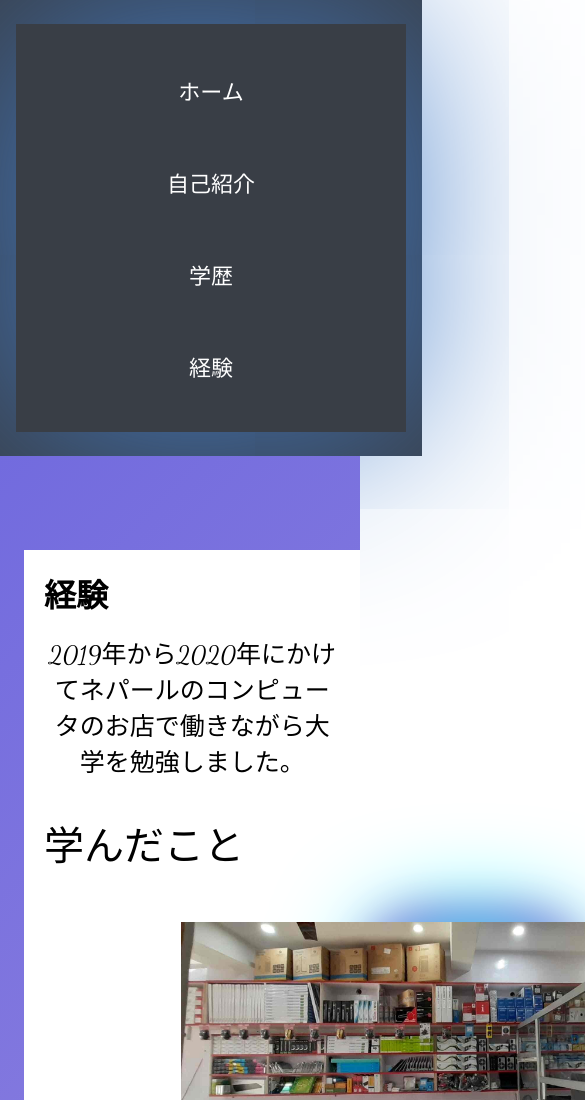
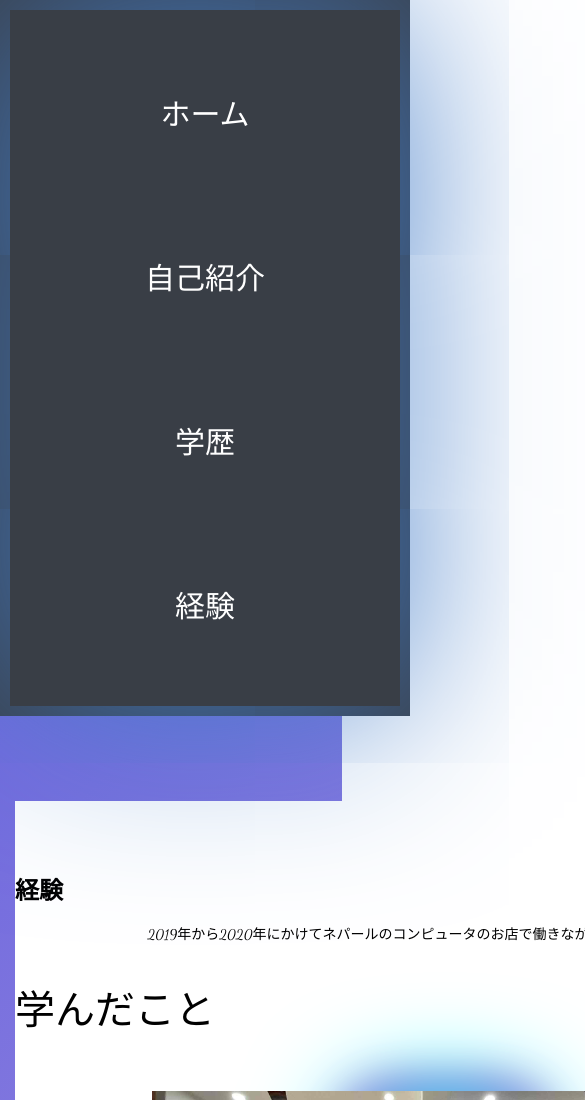
Before and after one commit to biseshemchuri/bio, a plain HTML site: page 経験.html in a window 390 px wide. Shown: the top 1100 px of the page, 585 px wide, since content can reach past the window. Drawn offline with nearby package versions, Linux system fonts and the light colour scheme; a web font is replaced by a local one.

Commit message:
Update style.css
this makes a littel bit good in responsive

```diff
--- a/style.css
+++ b/style.css
@@ -488,7 +488,7 @@ font-family: "Open Sans", sans-serif;
 
 
 }
-/* @media (max-width: 1024px) {
+@media (max-width: 1024px) {
   .container {
     flex-direction: column;
   }
@@ -496,78 +496,77 @@ font-family: "Open Sans", sans-serif;
   .sidebar {
     width: 100%;
     height: auto;
-    transform: none;
     position: relative;
+    flex-direction: row;
+    justify-content: space-around;
+    padding: 10px;
+  }
+.div.main{
+  width: 900px;
+}
+  .sidebar a {
+    padding: 10px 15px;
+    font-size: 16px;
   }
 
   .main {
-    width: 100%;
-    height: auto;
+    margin-left: 0;
+    padding: 20px;
+  }
+}
+
+@media (max-width: 768px) {
+  .main h1 {
+    font-size: 28px;
   }
 
-  .info {
+  .main p,
+  .main li {
+    font-size: 16px;
+    line-height: 1.5;
+  }
+
+  .photo-grid {
+    grid-template-columns: repeat(auto-fit, minmax(120px, 1fr));
+    gap: 10px;
+  }
+
+  .profile {
     flex-direction: column;
     align-items: center;
-    height: auto;
-    margin: 50px auto;
   }
 
-  .divpic img {
-    height: auto;
-    width: 90%;
+  .profile img {
+    width: 100%;
     max-width: 300px;
   }
+}
 
-  .devinfo {
-    text-align: center;
-    padding: 20px;
-  }
-} */
-@media (max-width: 768px) {
-  .container {
+@media (max-width: 480px) {
+  .sidebar {
     flex-direction: column;
+    align-items: center;
   }
 
-  .sidebar {
-    width: 100%;
-    text-align: center;
-    padding: 1.5rem 1rem;
+  .sidebar a {
+    font-size: 14px;
+    padding: 8px;
   }
 
   .main {
-    padding: 1.5rem;
+    padding: 15px;
   }
 
-  .intrest-and-photos ul {
-    flex-direction: column;
+  .main h1 {
+    font-size: 24px;
   }
 
-  .intrest-and-photos li {
+  .main p,
+  .main li {
+    font-size: 14px;
+  }
+
+  .photo-grid img {
     width: 100%;
   }
-  .form {
-    flex-direction: column;
-    width: 95%;
-    padding: 20px;
-  }
-  .jiko img {
-    margin: 0 auto;
-    margin-bottom: 20px;
-  }
-  .intro-text {
-    padding: 10px;
-    font-size: 16px;
-  }
-  .sidebar nav ul li {
-    padding: 15px;
-    font-size: 20px;
-  }
-  .sidebar nav ul li a {
-    font-size: 22px;
-  }
-   .service, .syoimg, .gakimg {
-        flex-direction: column;
-        align-items: center;
-    }
-
 }
```
